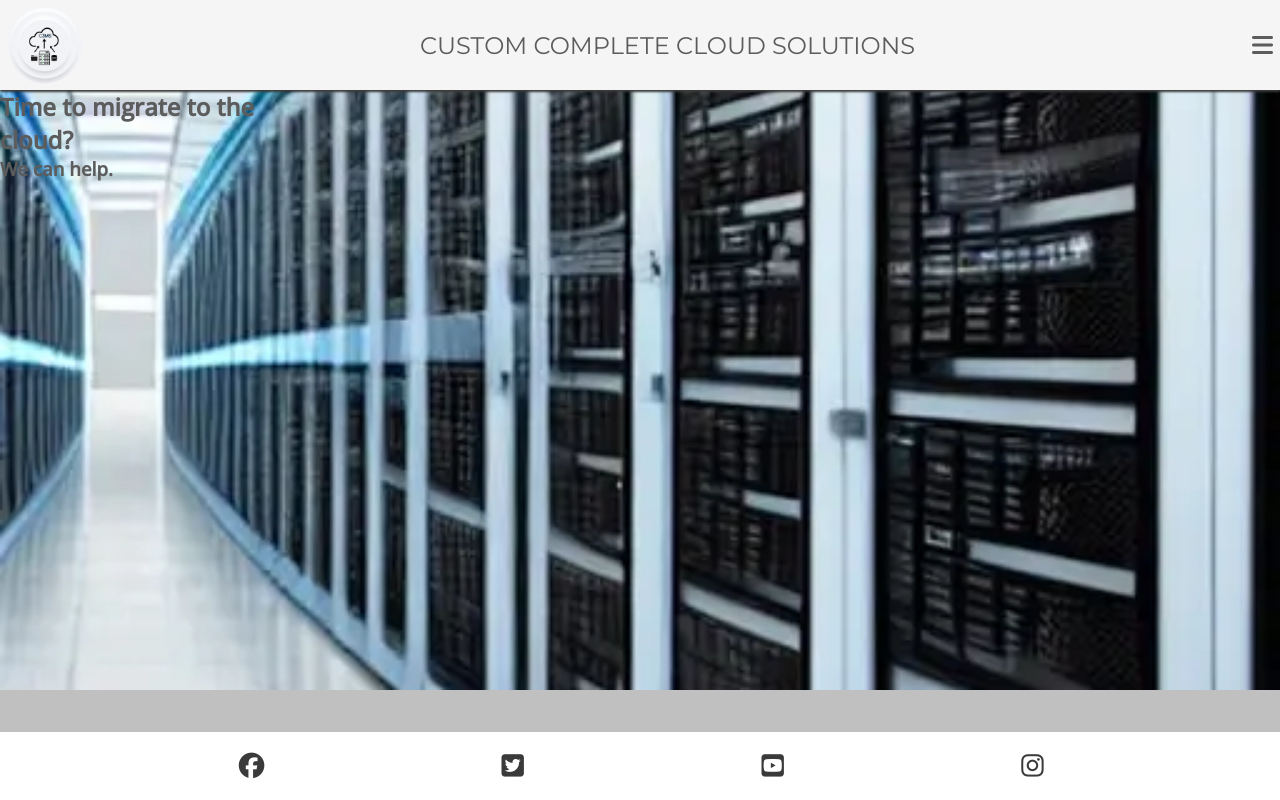
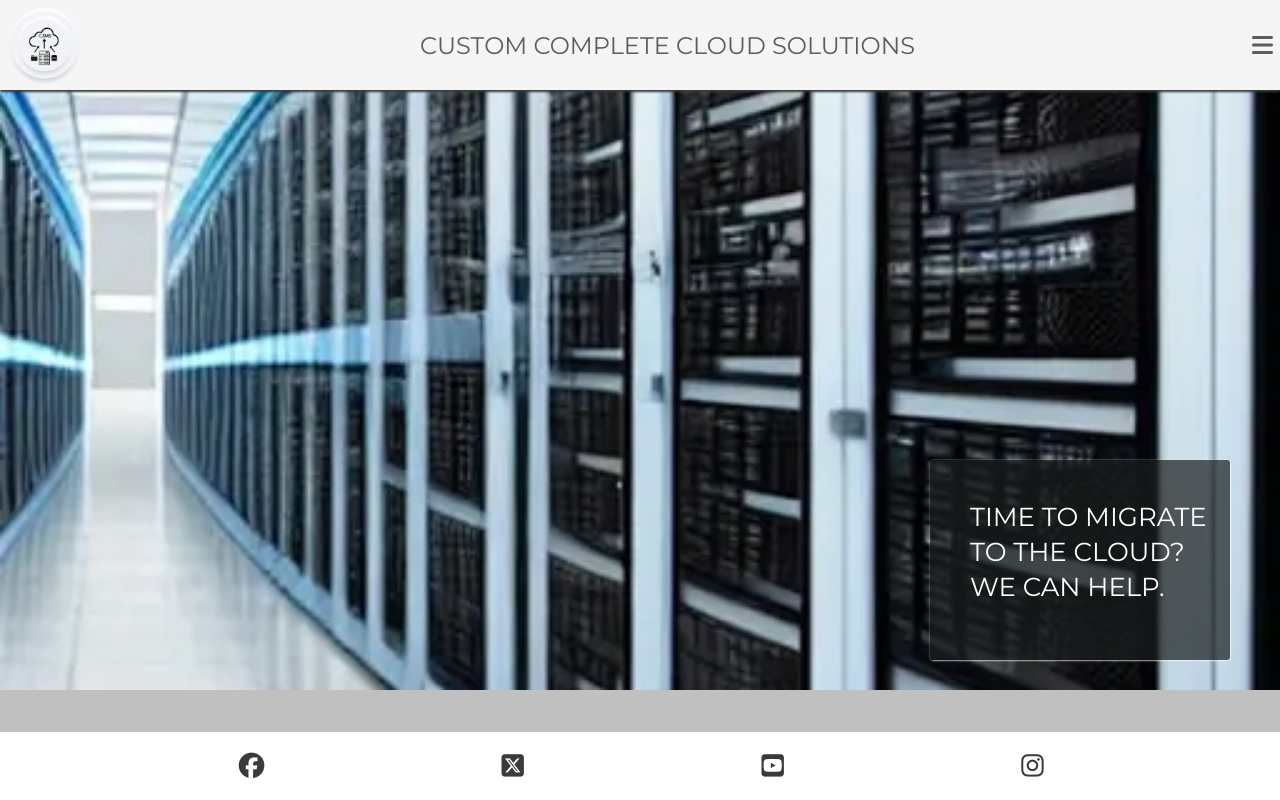
Before and after one commit to VCGithubCode/portfolio-project-1, a plain HTML site: page index.html in a window 1280 px wide. Drawn offline with nearby package versions, Linux system fonts and the light colour scheme.

Commit message:
Add cover text over hero image

```diff
--- a/assets/css/style.css
+++ b/assets/css/style.css
@@ -15,6 +15,17 @@ body {
     /* Generic project styles */
     color: #5c5c5c;
     font-family: 'Open Sans', Arial, Helvetica, sans-serif;
+}
+
+h1, h2, h3{
+    font-family: Montserrat, sans-serif;
+    font-size: 26px;
+    font-style: normal;
+    font-weight: 300;
+    letter-spacing: normal;
+    line-height: 35px;
+    text-transform: uppercase;
+    color: #5C5C5C;
 }
 
 
@@ -108,18 +119,6 @@ nav {
 
 }
 
-
-h1 {
-    font-family: Montserrat, sans-serif;
-    font-size: 26px;
-    font-style: normal;
-    font-weight: 300;
-    letter-spacing: normal;
-    line-height: 35px;
-    text-transform: uppercase;
-    color: #5C5C5C;
-}
-
 /* Main content */
 main {
     background-color: silver;
@@ -134,6 +133,23 @@ main {
     width: 100%;
     background: url("../images/c3ms-hero-image.webp") no-repeat center center/cover;
     position: relative;
+}
+
+#cover-text {
+    background-color: rgba(27, 30, 30, 0.7);
+    font-size: large;
+    position: absolute;
+    bottom: 30px;
+    width: 80%;
+    min-height: 200px;
+    padding-top: 40px;
+    padding-left: 40px;
+    border-radius: 3px;
+    box-shadow: 0.5px 0.5px 2px #ffffff;
+}
+
+#cover-text > h2, #cover-text > h3 {
+    color: #ffffff
 }
 
 /* Footer */
--- a/index.html
+++ b/index.html
@@ -128,8 +128,7 @@
             rel="noopener"
             aria-label="Visit our Twitter page (opens in a new tab)"
           >
-            <i class="fa-brands fa-twitter-square"></i
-          ></a>
+          <i class="fa-brands fa-square-x-twitter"></i></a>
         </li>
         <li>
           <a
```
